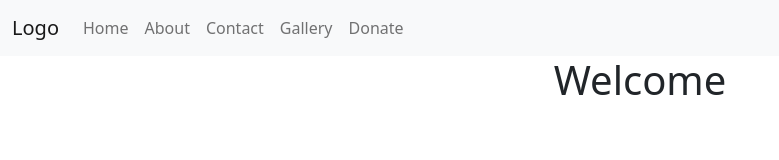
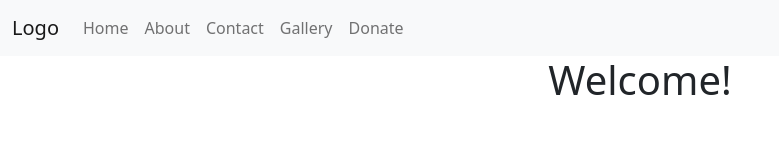
Before and after one commit to aarugunj27/Janasampanda, a React (Create React App) app in the folder website/: page / in a window 1280 px wide. Shown: the top 160 px of the page, without its empty margins (0-779 px from the left). Built offline with nearby package versions, Linux system fonts and the light colour scheme.

Commit message:
testing heroku

```diff
--- a/website/src/pages/home.js
+++ b/website/src/pages/home.js
@@ -4,7 +4,7 @@ import './static/css/style.css';
 function Home() {
     return (
         <div>
-            <h1 className="text">Welcome</h1>
+            <h1 className="text">Welcome!</h1>
         </div>
     )
 }
```
